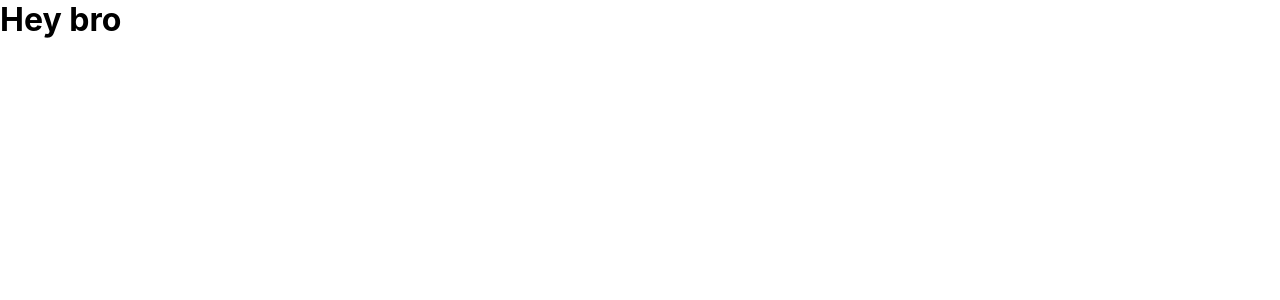
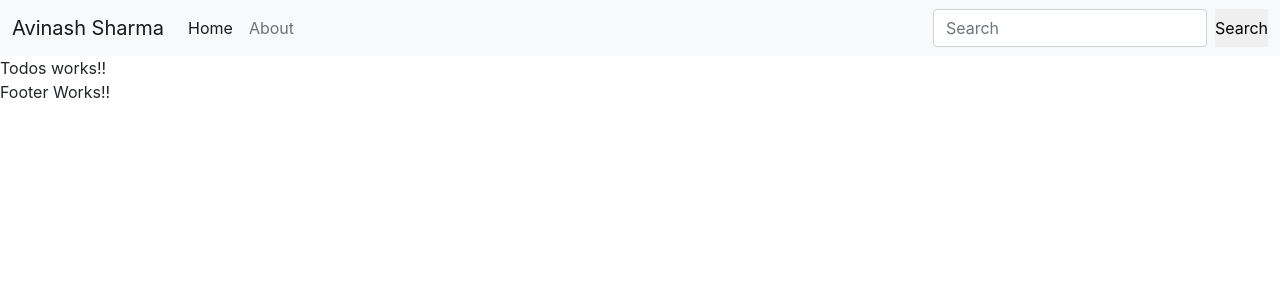
Before and after one commit to ImAvinashSharma/ToDo, a React (Create React App) app: page / in a window 1280 px wide. Shown: the top 300 px of the page. Built offline with nearby package versions, Linux system fonts and the light colour scheme.

Commit message:
components aded

```diff
--- a/public/index.html
+++ b/public/index.html
@@ -5,12 +5,17 @@
   <meta charset="utf-8" />
   <meta name="viewport" content="width=device-width, initial-scale=1" />
   <link rel="manifest" href="%PUBLIC_URL%/manifest.json" />
+  <link href="https://cdn.jsdelivr.net/npm/bootstrap@5.0.0-beta3/dist/css/bootstrap.min.css" rel="stylesheet"
+    integrity="sha384-eOJMYsd53ii+scO/bJGFsiCZc+5NDVN2yr8+0RDqr0Ql0h+rP48ckxlpbzKgwra6" crossorigin="anonymous">
   <title>Todo App</title>
 </head>
 
 <body>
   <noscript>You need to enable JavaScript to run this app.</noscript>
   <div id="root"></div>
+  <script src="https://cdn.jsdelivr.net/npm/bootstrap@5.0.0-beta3/dist/js/bootstrap.bundle.min.js"
+    integrity="sha384-JEW9xMcG8R+pH31jmWH6WWP0WintQrMb4s7ZOdauHnUtxwoG2vI5DkLtS3qm9Ekf"
+    crossorigin="anonymous"></script>
 </body>
 
 </html>
--- a/src/App.js
+++ b/src/App.js
@@ -1,10 +1,15 @@
 import './App.css';
+import Header from './MyComponents/Header'
+import {Todos} from './MyComponents/Todos'
+import {Footer} from './MyComponents/Footer'
 
 function App() {
   return (
-    <div>
-      <h1>Hey bro</h1>
-    </div>
+    <>
+      <Header/>
+      <Todos/>
+      <Footer/>
+    </>
   );
 }
 
--- /dev/null
+++ b/src/MyComponents/Footer.js
@@ -0,0 +1,9 @@
+import React from 'react'
+
+export const Footer = () => {
+    return (
+        <div>
+            Footer Works!!
+        </div>
+    )
+}
--- /dev/null
+++ b/src/MyComponents/Header.js
@@ -0,0 +1,30 @@
+import React from 'react'
+
+export default function Header() {
+    return (
+        <div>
+            <nav className="navbar navbar-expand-lg navbar-light bg-light">
+  <div className="container-fluid">
+    <a className="navbar-brand" href="/">Avinash Sharma</a>
+    <button className="navbar-toggler" type="button" data-bs-toggle="collapse" data-bs-target="#navbarSupportedContent" aria-controls="navbarSupportedContent" aria-expanded="false" aria-label="Toggle navigation">
+      <span className="navbar-toggler-icon"></span>
+    </button>
+    <div className="collapse navbar-collapse" id="navbarSupportedContent">
+      <ul className="navbar-nav me-auto mb-2 mb-lg-0">
+        <li className="nav-item">
+          <a className="nav-link active" aria-current="page">Home</a>
+        </li>
+        <li className="nav-item">
+          <a className="nav-link" href="#">About</a>
+        </li>
+      </ul>
+      <form className="d-flex">
+        <input className="form-control me-2" type="search" placeholder="Search" aria-label="Search" />
+        <button classNameName="btn btn-outline-success" type="submit">Search</button>
+      </form>
+    </div>
+  </div>
+</nav>
+        </div>
+    )
+}
--- /dev/null
+++ b/src/MyComponents/Todos.js
@@ -0,0 +1,9 @@
+ import React from 'react'
+
+ export const Todos = () => {
+     return (
+         <div>
+            Todos works!!
+         </div>
+     )
+ }
```
Also changed, not shown: src/MyComponents/Todo.js (added, +9 -0 lines).
